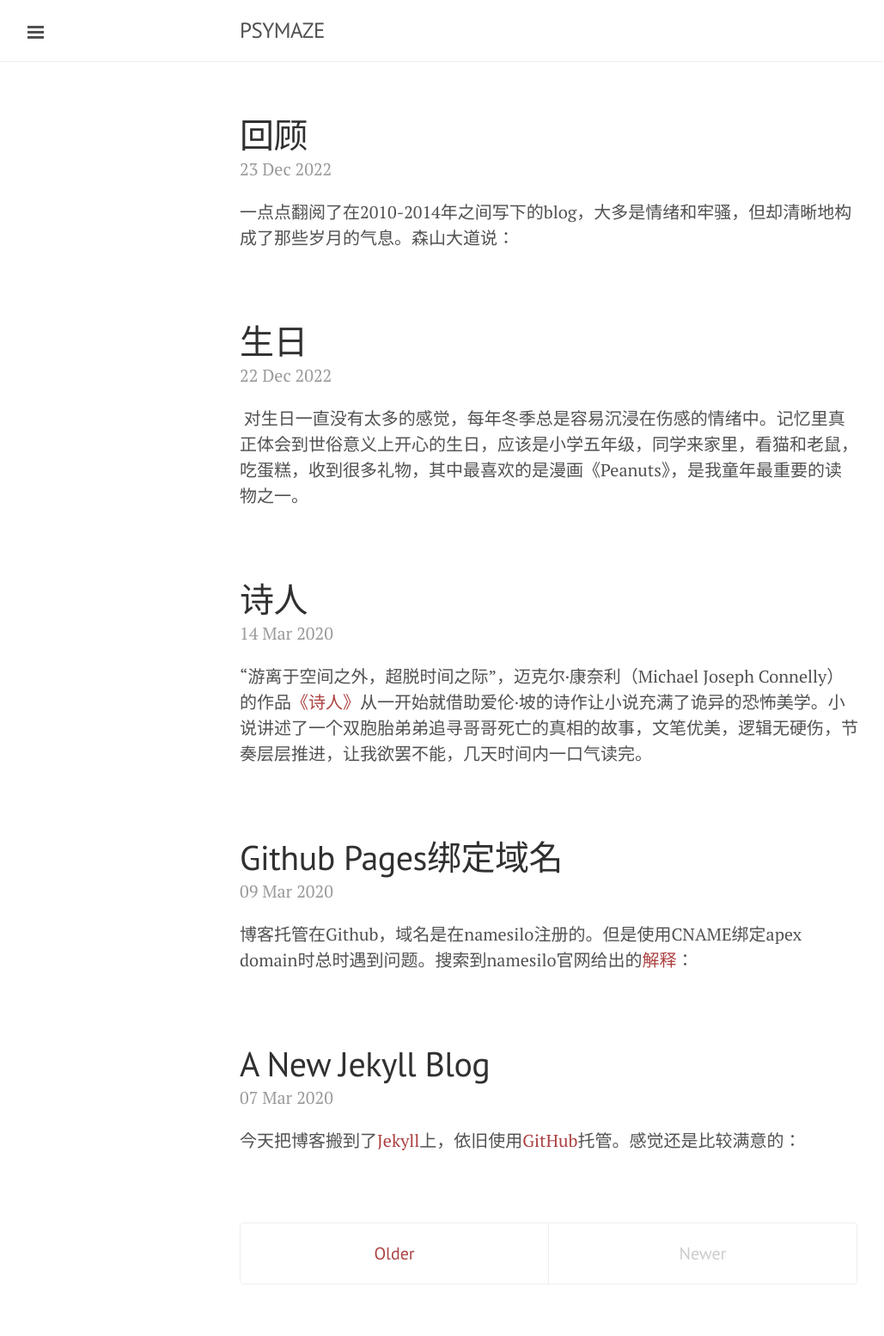
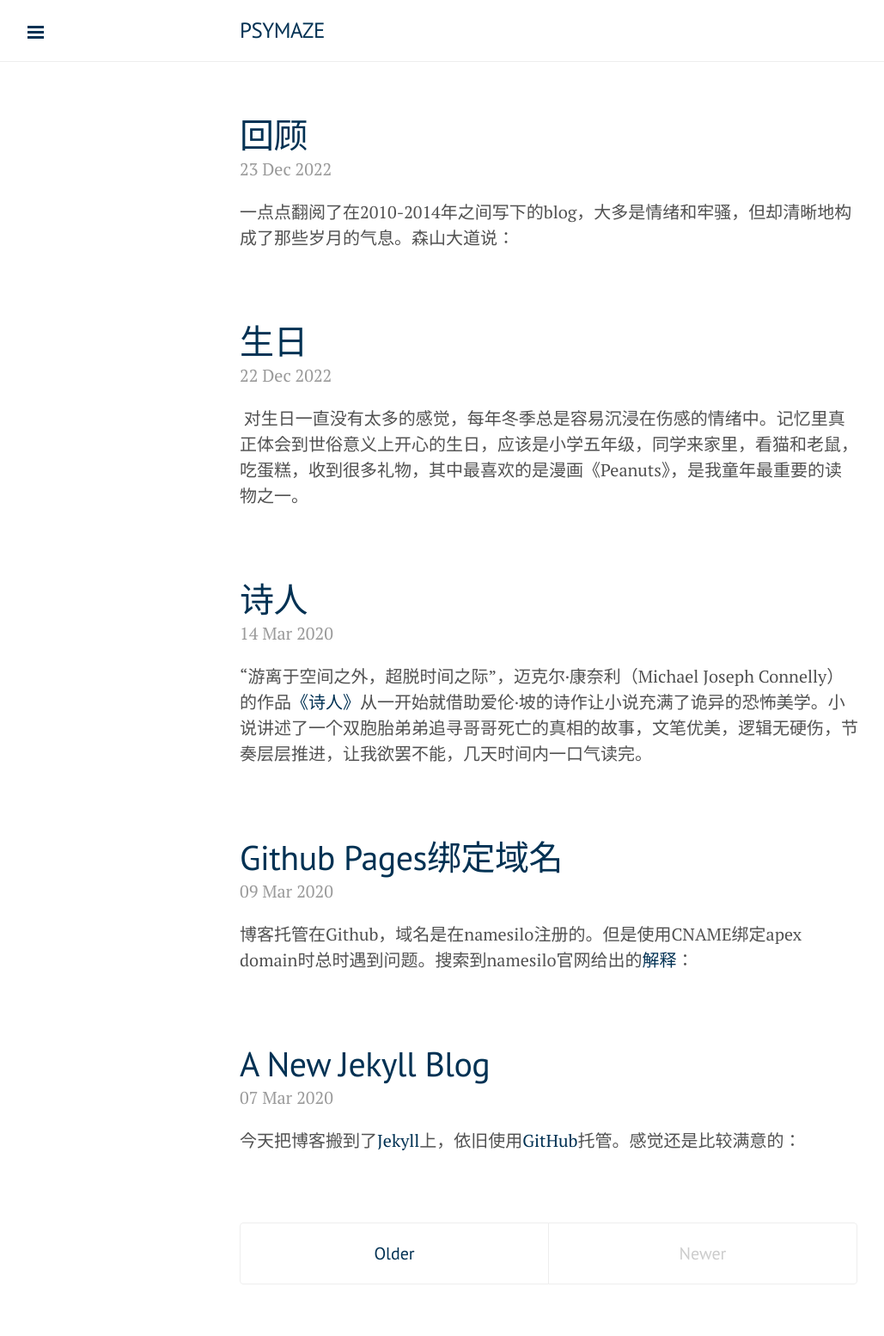
Before and after one commit to psymaze/psymaze.github.io, a Jekyll site: the page built from index.html, in a window 1280 px wide. Shown: the whole page at 86% size, without its empty margins (1-1030 px from the left). Built offline with Jekyll 4.4.1, drawn with Linux system fonts in a browser that asks for light colours; the list of posts is cut into pages by our own code.

Commit message:
change color

```diff
--- a/_layouts/default.html
+++ b/_layouts/default.html
@@ -3,7 +3,7 @@
 
   {% include head.html %}
 
-  <body class="theme-base-08">
+  <body class="theme-base-0d">
 
     {% include sidebar.html %}
 
--- a/public/css/lanyon.css
+++ b/public/css/lanyon.css
@@ -497,12 +497,12 @@ a.pagination-item:hover {
 .theme-base-0d .sidebar,
 .theme-base-0d .sidebar-toggle:active,
 .theme-base-0d #sidebar-checkbox:checked ~ .sidebar-toggle {
-  background-color: #6a9fb5;
+  background-color: #003153;
 }
 .theme-base-0d .container a,
 .theme-base-0d .sidebar-toggle,
 .theme-base-0d .related-posts li a:hover {
-  color: #6a9fb5;
+  color: #003153;
 }
 
 /* Magenta */
```
